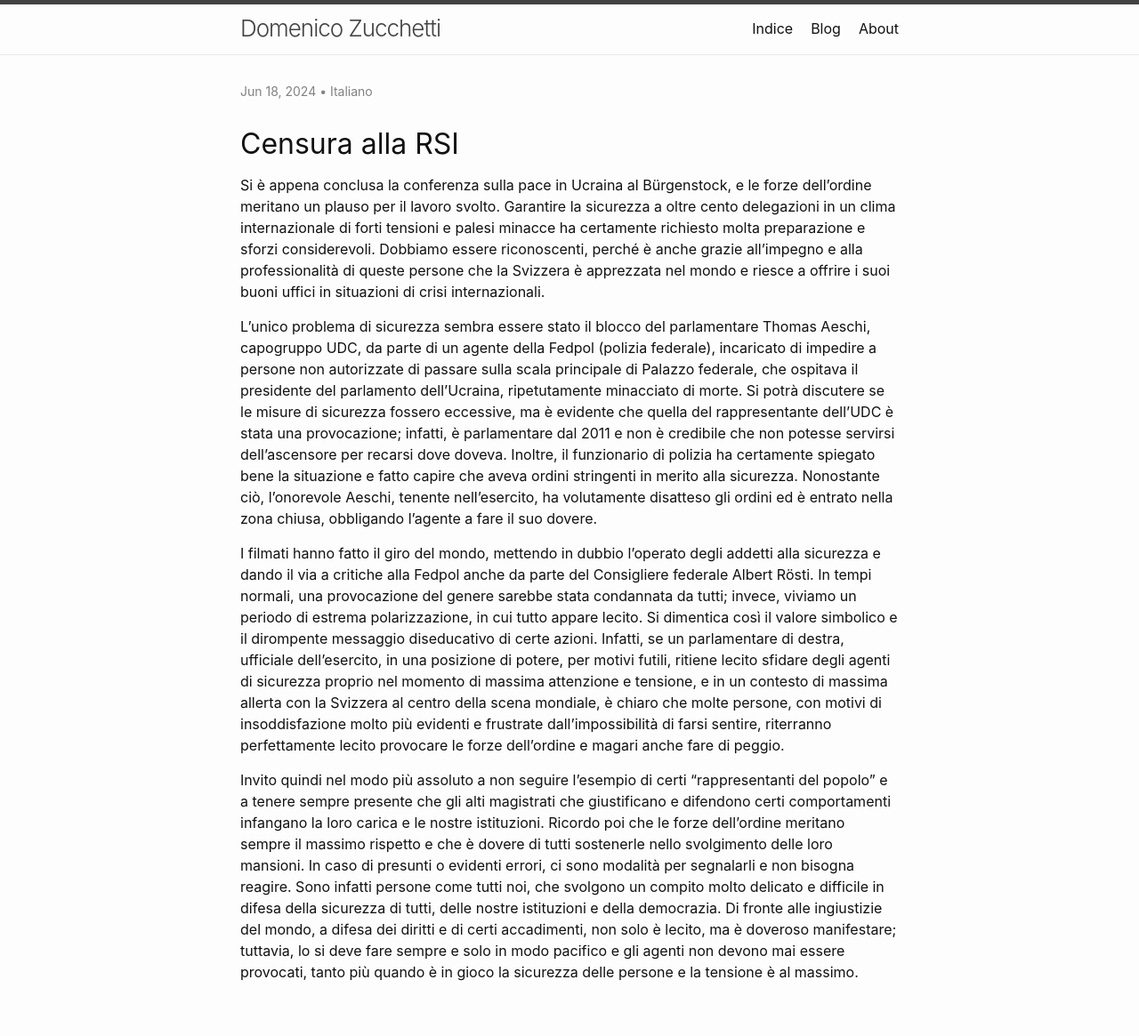
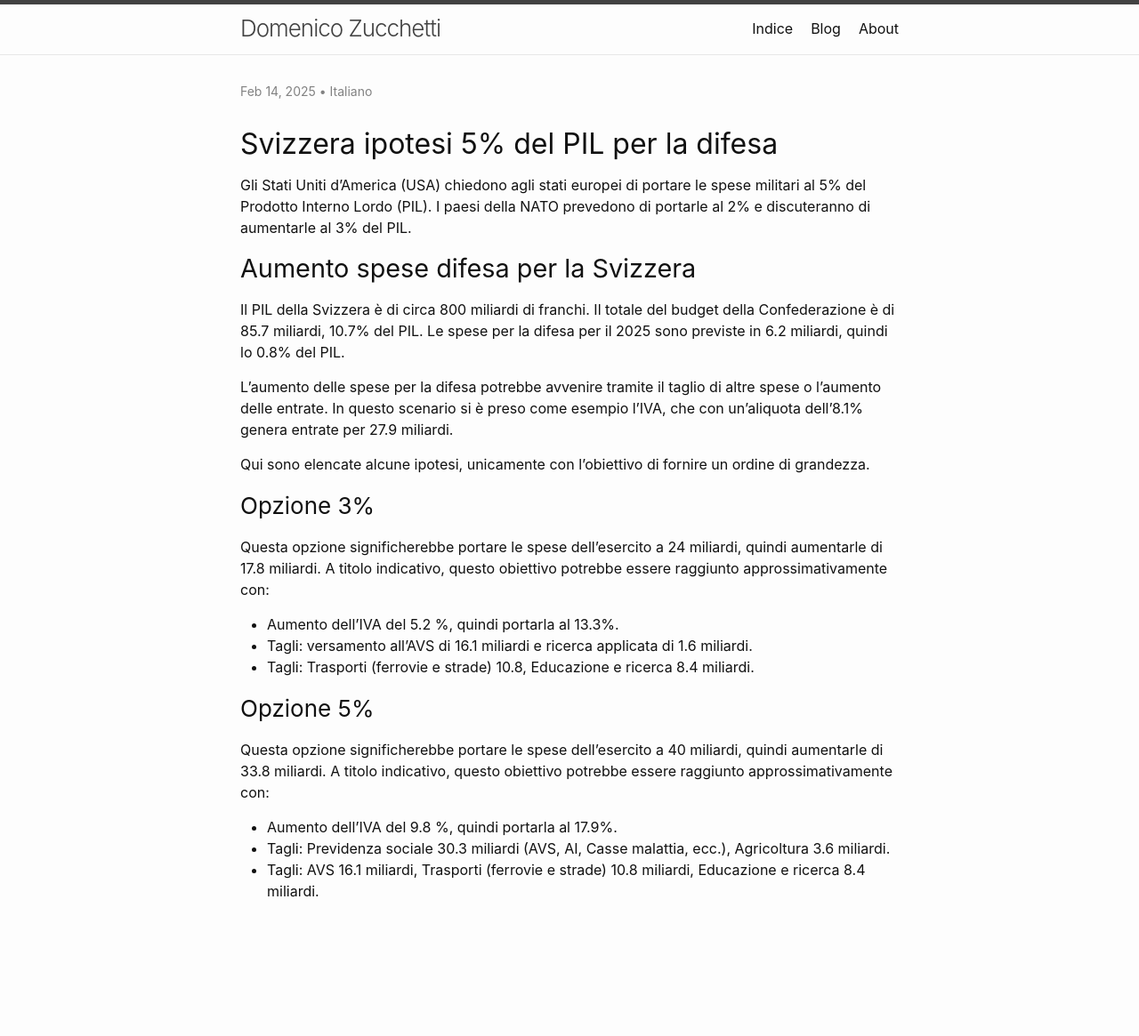
Before and after one commit to dzucchetti/dzucchetti.github.io, a Jekyll site: the page built from _posts/2025-02-14-spese-difesa-5percento.md, in a window 1280 px wide. Shown: the whole page at 89% size. Built offline with Jekyll 4.4.1, drawn with Linux system fonts in a browser that asks for light colours; after the commit the page ends 1074 px from its top, so only the background shows below that.

Commit message:
Update 2025-02-14-spese-difesa-5percento.md

```diff
--- a/_posts/2025-02-14-spese-difesa-5percento.md
+++ b/_posts/2025-02-14-spese-difesa-5percento.md
@@ -1,64 +1,37 @@
 ---
 layout: post
-title: "Censura alla RSI"
+title: "Svizzera ipotesi 5% del PIL per la difesa"
 excerpt:
-  "Il consigliere nazionale Marchesi ha attribuito il traffico all’aumento degli
-  stranieri in Svizzera, semplificando un problema complesso. L’articolo critica
-  la RSI per aver abbandonato il suo ruolo informativo a favore di una
-  narrazione più allineata alla destra, censurando voci critiche e limitando il
-  confronto aperto, un pilastro della tradizione politica svizzera. [...]"
-date: 2024-06-18 02-00-00 +0100
+  "Cosa significherebbe per la Confederazione Svizzera portare le spese militari al 3% o al 5% del PIL?. [...]"
+date: 2025-02-14 02-00-00 +0100
 categories: blog
 lang: it
 ---
 
-# Censura alla RSI
+# Svizzera ipotesi 5% del PIL per la difesa
 
-Si è appena conclusa la conferenza sulla pace in Ucraina al Bürgenstock, e le
-forze dell’ordine meritano un plauso per il lavoro svolto. Garantire la
-sicurezza a oltre cento delegazioni in un clima internazionale di forti tensioni
-e palesi minacce ha certamente richiesto molta preparazione e sforzi
-considerevoli. Dobbiamo essere riconoscenti, perché è anche grazie all’impegno e
-alla professionalità di queste persone che la Svizzera è apprezzata nel mondo e
-riesce a offrire i suoi buoni uffici in situazioni di crisi internazionali.
+Gli Stati Uniti d’America (USA) chiedono agli stati europei di portare le spese militari al 5% del Prodotto Interno Lordo (PIL). I paesi della NATO prevedono di portarle al 2% e discuteranno di aumentarle al 3% del PIL.
 
-L’unico problema di sicurezza sembra essere stato il blocco del parlamentare
-Thomas Aeschi, capogruppo UDC, da parte di un agente della Fedpol (polizia
-federale), incaricato di impedire a persone non autorizzate di passare sulla
-scala principale di Palazzo federale, che ospitava il presidente del parlamento
-dell’Ucraina, ripetutamente minacciato di morte. Si potrà discutere se le misure
-di sicurezza fossero eccessive, ma è evidente che quella del rappresentante
-dell’UDC è stata una provocazione; infatti, è parlamentare dal 2011 e non è
-credibile che non potesse servirsi dell’ascensore per recarsi dove doveva.
-Inoltre, il funzionario di polizia ha certamente spiegato bene la situazione e
-fatto capire che aveva ordini stringenti in merito alla sicurezza. Nonostante
-ciò, l’onorevole Aeschi, tenente nell’esercito, ha volutamente disatteso gli
-ordini ed è entrato nella zona chiusa, obbligando l’agente a fare il suo dovere.
+## Aumento spese difesa per la Svizzera
 
-I filmati hanno fatto il giro del mondo, mettendo in dubbio l’operato degli
-addetti alla sicurezza e dando il via a critiche alla Fedpol anche da parte del
-Consigliere federale Albert Rösti. In tempi normali, una provocazione del genere
-sarebbe stata condannata da tutti; invece, viviamo un periodo di estrema
-polarizzazione, in cui tutto appare lecito. Si dimentica così il valore
-simbolico e il dirompente messaggio diseducativo di certe azioni. Infatti, se un
-parlamentare di destra, ufficiale dell’esercito, in una posizione di potere, per
-motivi futili, ritiene lecito sfidare degli agenti di sicurezza proprio nel
-momento di massima attenzione e tensione, e in un contesto di massima allerta
-con la Svizzera al centro della scena mondiale, è chiaro che molte persone, con
-motivi di insoddisfazione molto più evidenti e frustrate dall’impossibilità di
-farsi sentire, riterranno perfettamente lecito provocare le forze dell’ordine e
-magari anche fare di peggio.
+Il PIL della Svizzera è di circa 800 miliardi di franchi. Il totale del budget della Confederazione è di 85.7 miliardi, 10.7% del PIL. Le spese per la difesa per il 2025 sono previste in 6.2 miliardi, quindi lo 0.8% del PIL.
 
-Invito quindi nel modo più assoluto a non seguire l’esempio di certi
-“rappresentanti del popolo” e a tenere sempre presente che gli alti magistrati
-che giustificano e difendono certi comportamenti infangano la loro carica e le
-nostre istituzioni. Ricordo poi che le forze dell’ordine meritano sempre il
-massimo rispetto e che è dovere di tutti sostenerle nello svolgimento delle loro
-mansioni. In caso di presunti o evidenti errori, ci sono modalità per segnalarli
-e non bisogna reagire. Sono infatti persone come tutti noi, che svolgono un
-compito molto delicato e difficile in difesa della sicurezza di tutti, delle
-nostre istituzioni e della democrazia. Di fronte alle ingiustizie del mondo, a
-difesa dei diritti e di certi accadimenti, non solo è lecito, ma è doveroso
-manifestare; tuttavia, lo si deve fare sempre e solo in modo pacifico e gli
-agenti non devono mai essere provocati, tanto più quando è in gioco la sicurezza
-delle persone e la tensione è al massimo.
+L'aumento delle spese per la difesa potrebbe avvenire tramite il taglio di altre spese o l'aumento delle entrate. In questo scenario si è preso come esempio l’IVA, che con un'aliquota dell’8.1% genera entrate per 27.9 miliardi.
+
+Qui sono elencate alcune ipotesi, unicamente con l’obiettivo di fornire un ordine di grandezza.
+
+### Opzione 3%
+
+Questa opzione significherebbe portare le spese dell’esercito a 24 miliardi, quindi aumentarle di 17.8 miliardi. A titolo indicativo, questo obiettivo potrebbe essere raggiunto approssimativamente con:
+
+- Aumento dell’IVA del 5.2 %, quindi portarla al 13.3%.
+- Tagli: versamento all’AVS di 16.1 miliardi e ricerca applicata di 1.6 miliardi.
+- Tagli: Trasporti (ferrovie e strade) 10.8, Educazione e ricerca 8.4 miliardi.
+
+### Opzione 5%
+
+Questa opzione significherebbe portare le spese dell’esercito a 40 miliardi, quindi aumentarle di 33.8 miliardi. A titolo indicativo, questo obiettivo potrebbe essere raggiunto approssimativamente con:
+
+- Aumento dell’IVA del 9.8 %, quindi portarla al 17.9%.
+- Tagli: Previdenza sociale 30.3 miliardi (AVS, AI, Casse malattia, ecc.), Agricoltura 3.6 miliardi.
+- Tagli: AVS 16.1 miliardi, Trasporti (ferrovie e strade) 10.8 miliardi, Educazione e ricerca 8.4 miliardi.
```
